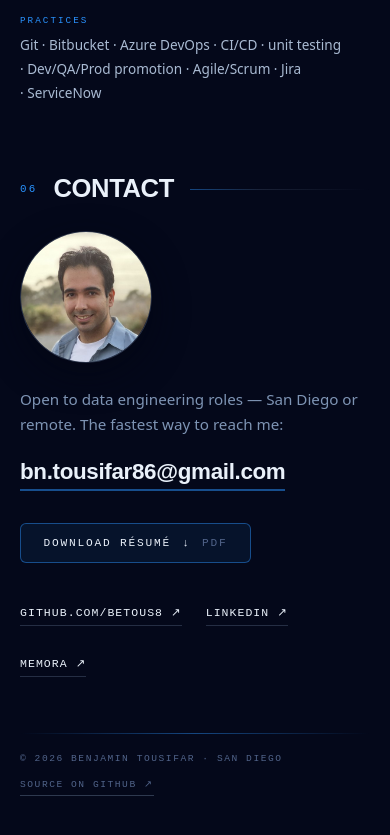
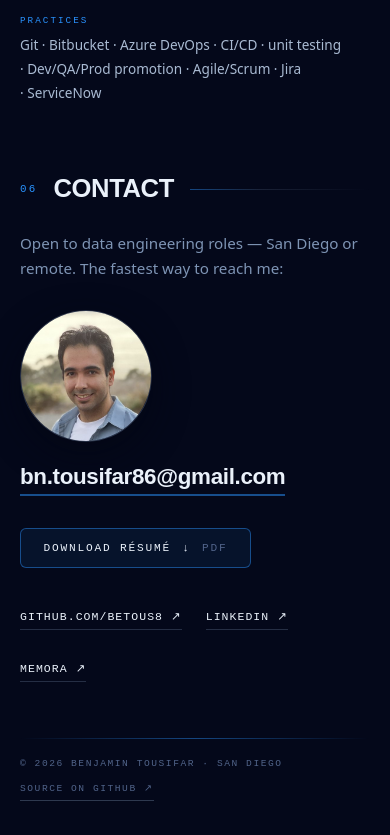
Before and after one commit to BeTous8/engineering-portfolio, a plain HTML site: page src/template.html in a window 390 px wide. Shown: the part 7321-8156 px from the top of the page. Drawn offline with Linux system fonts and the light colour scheme; a web font is replaced by a local one.

Commit message:
Move the contact portrait to the right of the text
Photo second in the flex row rather than first, and the row is capped at 640px
so the pairing reads as a unit instead of the portrait floating in the middle of
a 1100px column. The paragraph takes flex:1 1 16rem so it gives up width to the
photo before wrapping.

Mobile is unchanged in substance but now stacks text-then-photo rather than
photo-then-text, which puts the sentence that does the work first on a phone.

```diff
--- a/src/template.html
+++ b/src/template.html
@@ -818,9 +818,9 @@ a{color:#B9E6FF}a:hover{color:#2A93FF}
     <h2 style="font-family:'IBM Plex Sans Condensed',sans-serif;font-weight:700;font-size:clamp(1.6rem,3.6vw,2.3rem);letter-spacing:-.015em;text-transform:uppercase;margin:0;line-height:1">Contact</h2>
     <div aria-hidden="true" style="flex:1;height:1px;background:linear-gradient(90deg,rgba(42,147,255,.45),rgba(126,148,180,.18) 40%,transparent)"></div>
   </div>
-  <div data-reveal="" style="display:flex;align-items:center;gap:1.5rem;flex-wrap:wrap;margin:0 0 1.4rem">
+  <div data-reveal="" style="display:flex;align-items:center;gap:1.8rem;flex-wrap:wrap;margin:0 0 1.4rem;max-width:640px">
+    <p style="flex:1 1 16rem;font-weight:300;font-size:.95rem;line-height:1.65;color:#7E94B4;margin:0">Open to data engineering roles — San Diego or remote. The fastest way to reach me:</p>
     <img src="/assets/benjamin-tousifar.jpg" alt="Benjamin Tousifar" width="132" height="132" loading="lazy" decoding="async" style="flex:none;width:132px;height:132px;border-radius:50%;object-fit:cover;border:1px solid rgba(126,148,180,.3);box-shadow:0 12px 34px rgba(3,7,19,.6)">
-    <p style="font-weight:300;font-size:.95rem;line-height:1.65;color:#7E94B4;margin:0;max-width:44ch">Open to data engineering roles — San Diego or remote. The fastest way to reach me:</p>
   </div>
   <a data-reveal="" href="mailto:bn.tousifar86@gmail.com" style="display:inline-block;font-family:'IBM Plex Sans Condensed',sans-serif;font-weight:600;font-size:clamp(1.4rem,4.6vw,2.6rem);letter-spacing:-.015em;color:#EAF1FA;text-decoration:none;border-bottom:2px solid rgba(42,147,255,.5);padding-bottom:.25rem;margin-bottom:2rem;transition:color .2s ease,border-color .2s ease;overflow-wrap:anywhere" style-hover="color:#2A93FF;border-color:#2A93FF">bn.tousifar86@gmail.com</a>
   <p data-reveal="" style="margin:0 0 2.2rem">
```
